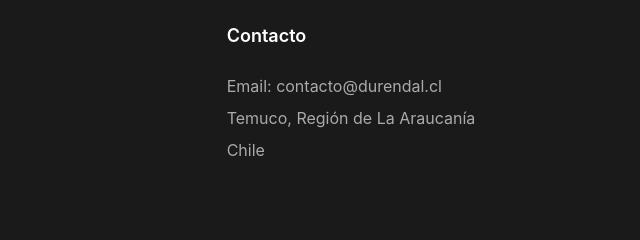
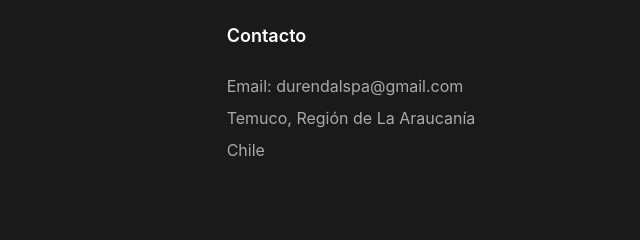
Before and after one commit to durendalspa-it/durendal-website, a plain HTML site: page index.html in a window 1280 px wide. Shown: the part 3717-3957 px from the top of the page, 640-1280 px from the left. Drawn offline with Linux system fonts and the light colour scheme.

Commit message:
Update index.html
update de correo de contacto

```diff
--- a/index.html
+++ b/index.html
@@ -768,7 +768,7 @@
 
             <div class="footer-section">
                 <h3>Contacto</h3>
-                <p>Email: contacto@durendal.cl</p>
+                <p>Email: durendalspa@gmail.com</p>
                 <p>Temuco, Región de La Araucanía</p>
                 <p>Chile</p>
             </div>
```
